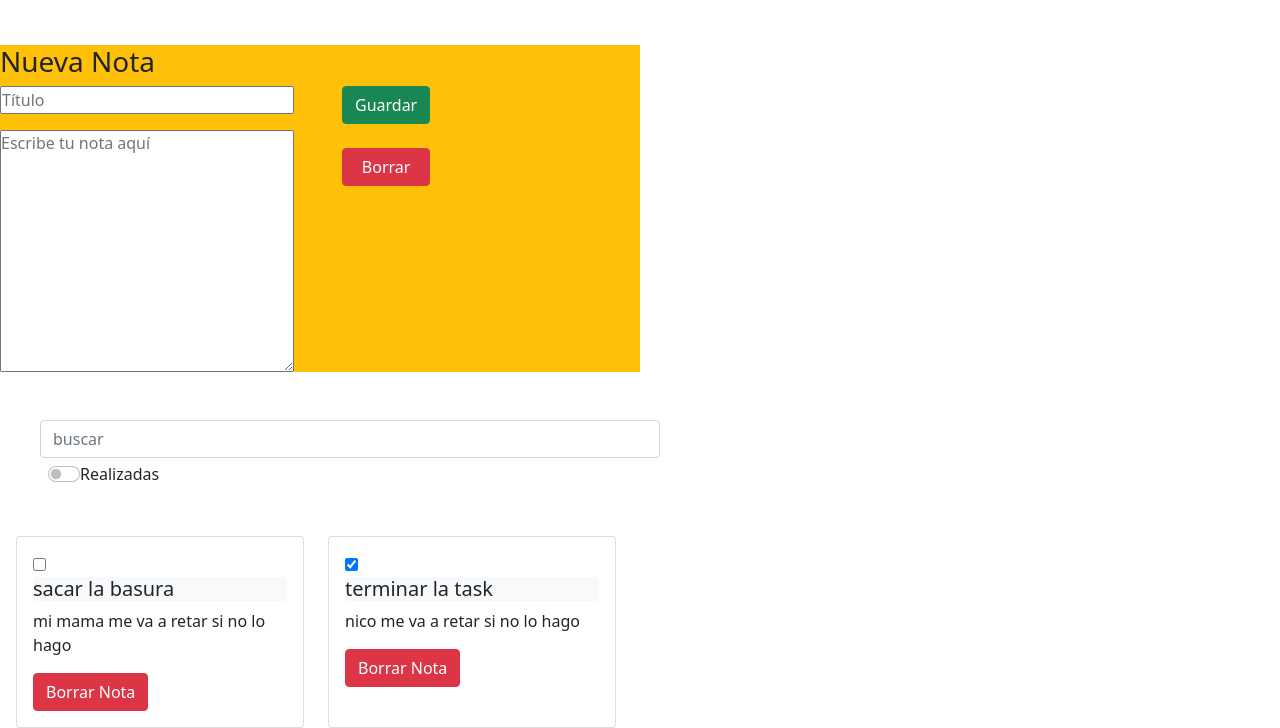
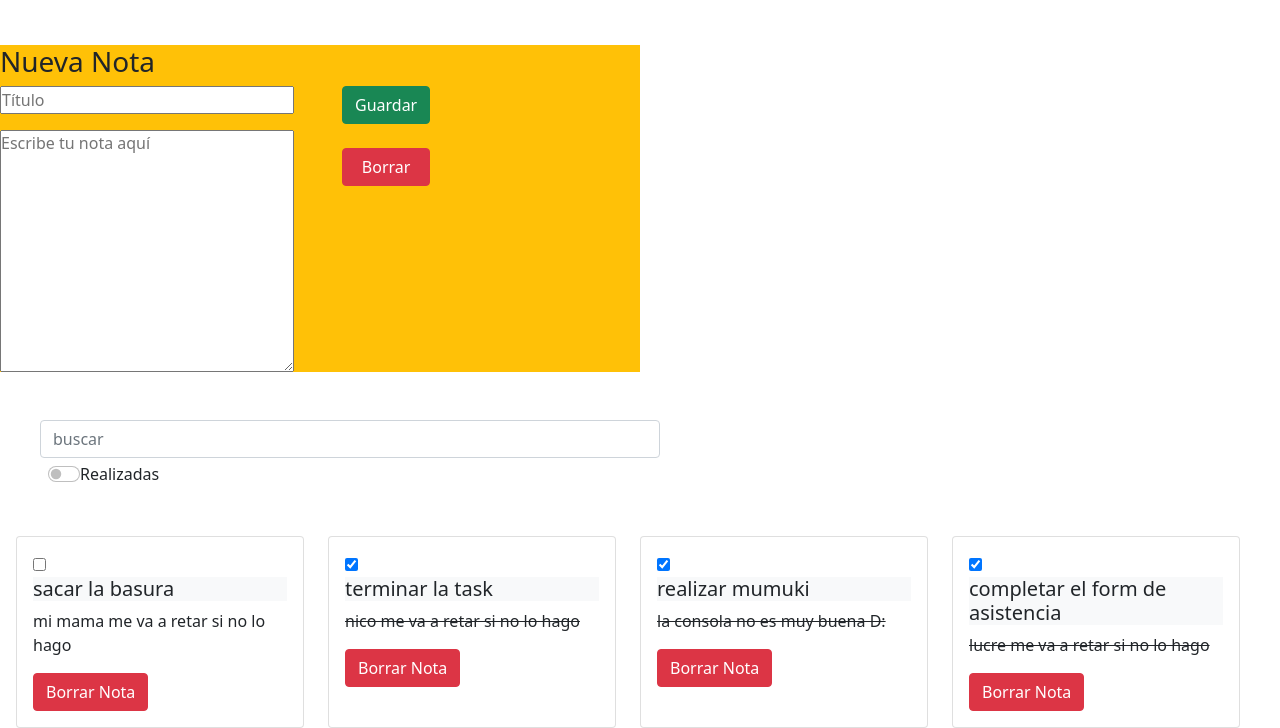
Before and after one commit to DanteVilches/Ejercicios-Mindhub, a plain HTML site: page index.html in a window 1280 px wide. Shown: the part 515-1243 px from the top of the page. Drawn offline with nearby package versions, Linux system fonts and the light colour scheme.

Commit message:
terminado

```diff
--- a/index.js
+++ b/index.js
@@ -40,6 +40,18 @@ notas.push(
 		titulo: "terminar la task",
 		texto: "nico me va a retar si no lo hago",
 		realizada: true,
+	},
+	{
+		id: 3,
+		titulo: "realizar mumuki",
+		texto: "la consola no es muy buena D:",
+		realizada: true,
+	},
+	{
+		id: 4,
+		titulo: "completar el form de asistencia",
+		texto: "lucre me va a retar si no lo hago",
+		realizada: true,
 	}
 );
 
@@ -59,7 +71,9 @@ function crearNota(element) {
 							<h5 class="card-title">${element.titulo}</h5>
 						</div>
 
-						<p class="card-text">${element.texto}</p>
+						<p class="card-text ${element.realizada ? "tachado" : " "} ">${
+		element.texto
+	}</p>
 						<a href="#" class="btn btn-danger close" onclick=borrarNota(${
 							element.id
 						})>Borrar Nota</a>
--- a/style.css
+++ b/style.css
@@ -24,3 +24,7 @@
 .card {
 	width: 18rem;
 }
+
+.tachado {
+	text-decoration: line-through;
+}
```
